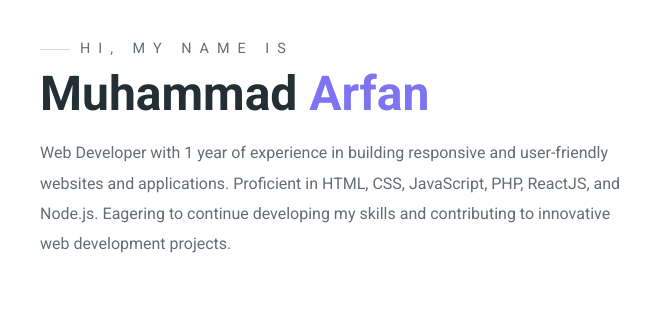
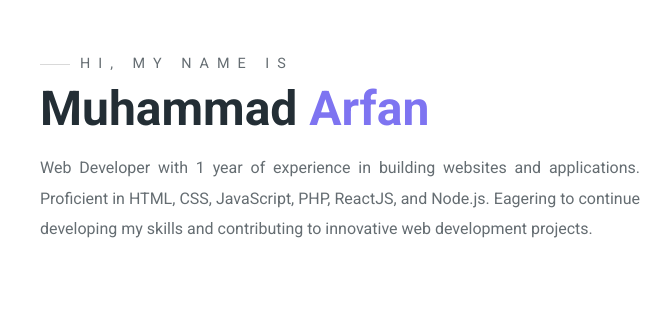
Before and after one commit to Vannn76/personal-branding, a plain HTML site: page index.html in a window 1280 px wide. Shown: the part 326-646 px from the top of the page, 0-666 px from the left. Drawn offline with Linux system fonts and the light colour scheme.

Commit message:
edit hero section

```diff
--- a/index.html
+++ b/index.html
@@ -41,8 +41,7 @@
             <h3 class="pre-title">Hi, My name is</h3>
             <h1 class="hero-name">Muhammad <span>Arfan</span></h1>
             <p>
-              Web Developer with 1 year of experience in building responsive and
-              user-friendly websites and applications. Proficient in HTML, CSS,
+              Web Developer with 1 year of experience in building websites and applications. Proficient in HTML, CSS,
               JavaScript, PHP, ReactJS, and Node.js. Eagering to continue
               developing my skills and contributing to innovative web
               development projects.
--- a/styles/style.css
+++ b/styles/style.css
@@ -187,6 +187,10 @@ nav ul li a{
     justify-content: center;
 }
 
+.hero-left p{
+    text-align: justify;
+}
+
 /* Services Section */
 #services{
     background-color: var(--secondaryBackgroundColor);
```
